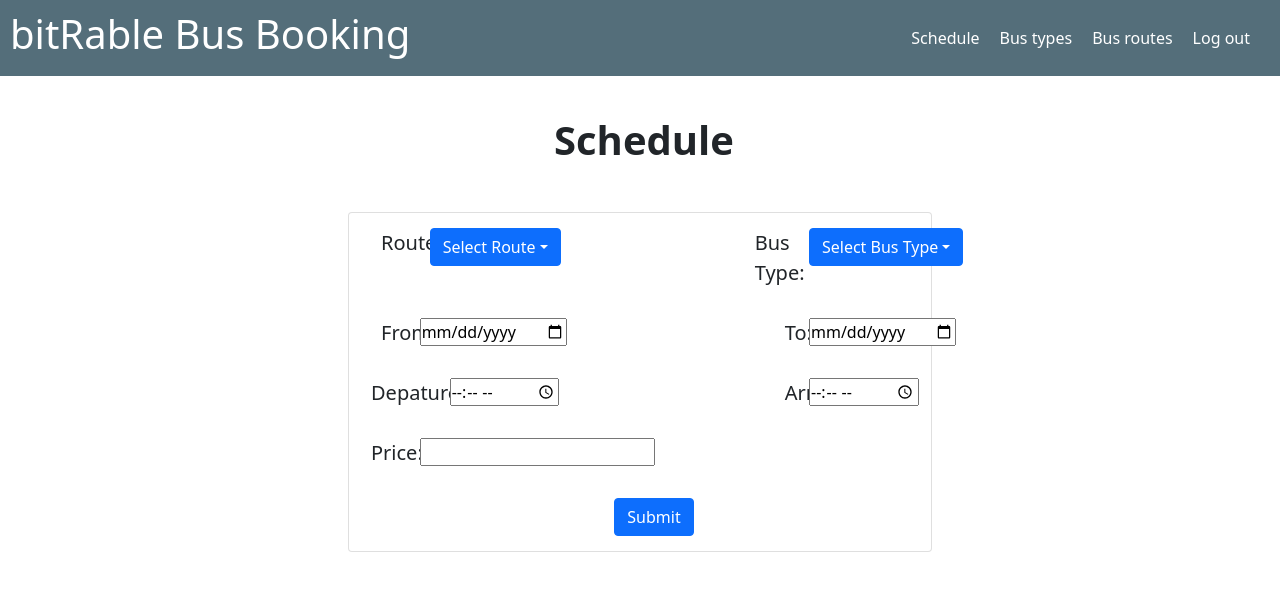
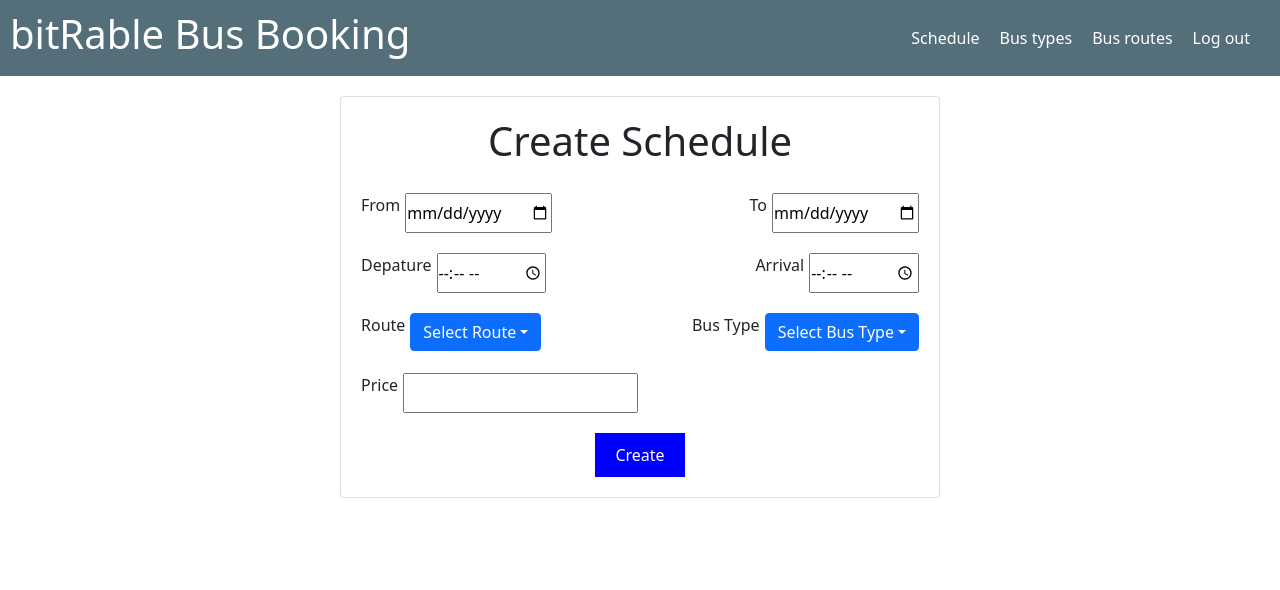
Before and after one commit to bitReble/OnlineSeats-Website, a React (Create React App) app: page /schedule in a window 1280 px wide. Shown: the top 590 px of the page. Built offline with nearby package versions, Linux system fonts and the light colour scheme; sample sign-in values are in the browser's storage.

Commit message:
Schedule form updated,

```diff
--- a/src/App.css
+++ b/src/App.css
@@ -285,3 +285,26 @@
 .disabled {
   opacity: 0.2;
 }
+
+.schedule-wrapper {
+  display: flex;
+  justify-content: center;
+  align-items: center;
+  margin-top: 20px;
+}
+
+.schedule-row-wrapper {
+  width: 600px;
+  padding: 20px;
+  display: flex;
+  align-items: center;
+}
+
+.schedule-row {
+  margin-top: 20px;
+  width: 100%;
+  display: flex;
+  justify-content: space-between;
+  align-items: center;
+  flex-direction: row;
+}
--- a/src/App.js
+++ b/src/App.js
@@ -1,3 +1,4 @@
+import "bootstrap/dist/css/bootstrap.min.css";
 import { BrowserRouter as Router, Route, Switch } from "react-router-dom";
 import Login from "./components/auth/Login";
 import Register from "./components/auth/Register";
--- a/src/components/pages/Schedule.js
+++ b/src/components/pages/Schedule.js
@@ -1,174 +1,69 @@
 import React, { Component } from "react";
-import "bootstrap/dist/css/bootstrap.min.css";
+import { Dropdown } from "react-bootstrap";
 
 export default class Schedule extends Component {
   render() {
     return (
-      <div id="schedule" className="container-fluid">
-        <div className="row" style={{ margin: "40px" }}>
-          <div className="col-sm-5"></div>
-          <div className="col-sm-3">
-            <div className="row">
-              <h1>
-                <b>Schedule</b>
-              </h1>
+      <div className="schedule-wrapper">
+        <form className="schedule-row-wrapper card">
+          <h1>Create Schedule</h1>
+
+          <div className="schedule-row">
+            <div style={{ display: "flex" }}>
+              <p style={{ marginRight: "5px" }}>From</p>
+              <input type="date" />
+            </div>
+            <div style={{ display: "flex" }}>
+              <p style={{ marginRight: "5px" }}>To</p>
+              <input type="date" />
             </div>
           </div>
-          <div className="col-sm-4"></div>
+          <div className="schedule-row">
+            <div style={{ display: "flex" }}>
+              <p style={{ marginRight: "5px" }}>Depature</p>
+              <input type="time" />
             </div>
-        <div className="row" style={{ margin: "20px" }}>
-          <div className="col-sm-3"></div>
-          <div className="col-sm-6">
-            <div className="card">
-              <div
-                className="row"
-                style={{
-                  marginTop: "15px",
-                  marginBottom: "15px",
-                  marginLeft: "10px",
-                }}
-              >
-                <div className="col-sm-1">
-                  <label style={{ fontSize: "20px", marginLeft: "10px" }}>
-                    Route:
-                  </label>
-                </div>
-                <div className="col-sm-6">
-                  <div className="dropdown" style={{ marginLeft: "10px" }}>
-                    <button
-                      className="btn btn-primary dropdown-toggle"
-                      type="button"
-                      data-toggle="dropdown"
-                    >
-                      Select Route
-                      <span className="caret"></span>
-                    </button>
-                    <ul className="dropdown-menu">
-                      <li>Kurungala to Kandy</li>
-                      <li>Kandy to Mathale</li>
-                      <li>Kandy to Jaffna</li>
-                    </ul>
+            <div style={{ display: "flex" }}>
+              <p style={{ marginRight: "5px" }}>Arrival</p>
+              <input type="time" />
             </div>
           </div>
-                <div className="col-sm-2">
-                  <label style={{ fontSize: "20px", marginLeft: "43px" }}>
-                    Bus Type:
-                  </label>
+          <div className="schedule-row">
+            <div style={{ display: "flex" }}>
+              <p style={{ marginRight: "5px" }}>Route</p>
+              <Dropdown>
+                <Dropdown.Toggle variant="primary" id="dropdown-basic">
+                  Select Route
+                </Dropdown.Toggle>
+                <Dropdown.Menu>
+                  <Dropdown.Item>Action</Dropdown.Item>
+                </Dropdown.Menu>
+              </Dropdown>
             </div>
-                <div className="col-sm-3">
-                  <div className="dropdown">
-                    <button
-                      className="btn btn-primary dropdown-toggle"
-                      type="button"
-                      data-toggle="dropdown"
-                    >
+            <div style={{ display: "flex" }}>
+              <p style={{ marginRight: "5px" }}>Bus Type</p>
+              <Dropdown>
+                <Dropdown.Toggle variant="primary" id="dropdown-basic">
                   Select Bus Type
-                      <span className="caret"></span>
-                    </button>
-                    <ul className="dropdown-menu">
-                      <li>Semi Luxury</li>
-                      <li>Luxury</li>
-                      <li>Normal</li>
-                    </ul>
+                </Dropdown.Toggle>
+                <Dropdown.Menu>
+                  <Dropdown.Item>Action</Dropdown.Item>
+                </Dropdown.Menu>
+              </Dropdown>
             </div>
           </div>
-              </div>
-
-              <div
-                className="row"
-                style={{
-                  marginTop: "15px",
-                  marginBottom: "15px",
-                  marginLeft: "10px",
-                }}
-              >
-                <div className="col-sm-1">
-                  <label style={{ fontSize: "20px", marginLeft: "10px" }}>
-                    From:
-                  </label>
-                </div>
-                <div className="col-sm-6">
-                  <input type="date" id="birthday" name="birthday" />
-                </div>
-                <div className="col-sm-2">
-                  <label style={{ fontSize: "20px", marginLeft: "73px" }}>
-                    To:
-                  </label>
-                </div>
-                <div className="col-sm-3">
-                  <input type="date" id="birthday" name="birthday" />
+          <div className="schedule-row">
+            <div style={{ display: "flex" }}>
+              <p style={{ marginRight: "5px" }}>Price</p>
+              <input type="number" />
             </div>
           </div>
-
-              <div
-                className="row"
-                style={{
-                  marginTop: "15px",
-                  marginBottom: "15px",
-                  marginLeft: "10px",
-                }}
-              >
-                <div className="col-sm-1">
-                  <label style={{ fontSize: "20px", marginLeft: "px" }}>
-                    Depature:
-                  </label>
-                </div>
-                <div className="col-sm-6">
-                  <input
-                    type="time"
-                    id="depature"
-                    name="appt"
-                    style={{ marginLeft: "30px" }}
-                  />
-                </div>
-                <div className="col-sm-2">
-                  <label style={{ fontSize: "20px", marginLeft: "73px" }}>
-                    Arrival:
-                  </label>
-                </div>
-                <div className="col-sm-3">
-                  <input type="time" id="arrival" name="appt" />
-                </div>
-              </div>
-
-              <div
-                className="row"
-                style={{
-                  marginTop: "15px",
-                  marginBottom: "15px",
-                  marginLeft: "10px",
-                }}
-              >
-                <div className="col-sm-1">
-                  <label style={{ fontSize: "20px", marginLeft: "px" }}>
-                    Price:
-                  </label>
-                </div>
-                <div className="col-sm-11">
-                  <input type="number" min="1" step="any" />
-                </div>
-              </div>
-
-              <div
-                className="row"
-                style={{
-                  marginTop: "15px",
-                  marginBottom: "15px",
-                  marginLeft: "10px",
-                }}
-              >
-                <div className="col-sm-5"></div>
-                <div className="col-sm-2">
-                  <button type="button" className="btn btn-primary">
-                    Submit
+          <div style={{ marginTop: "20px" }}>
+            <button className="button" style={{ background: "blue" }}>
+              Create
             </button>
           </div>
-                <div className="col-sm-5"></div>
-              </div>
-            </div>
-          </div>
-          <div className="col-sm-3"></div>
-        </div>
+        </form>
       </div>
     );
   }
```
Also changed, not shown: 1 other file (tests, documents, lock files or other folders). Lines whose indentation alone changed are shown as unchanged.
